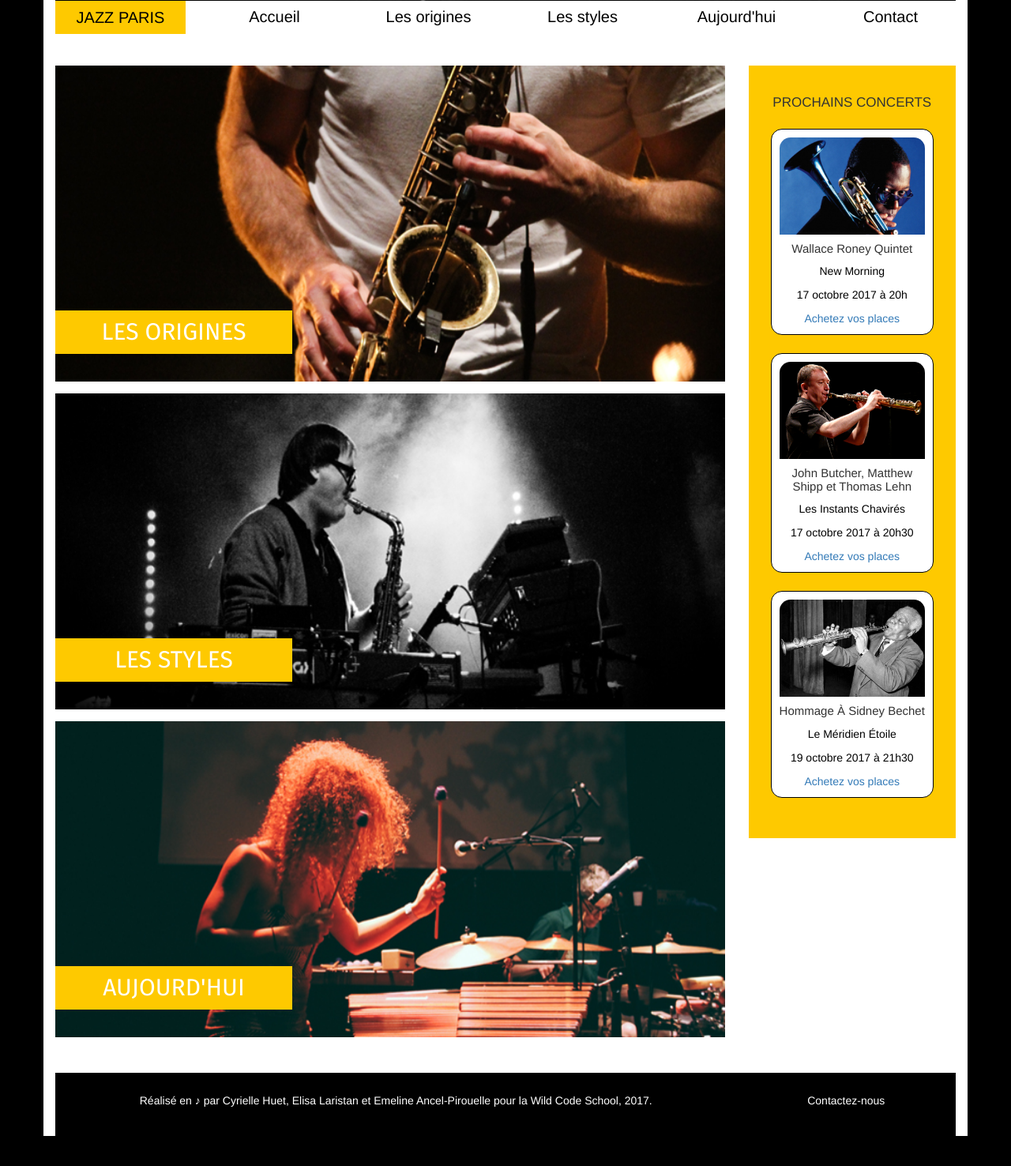
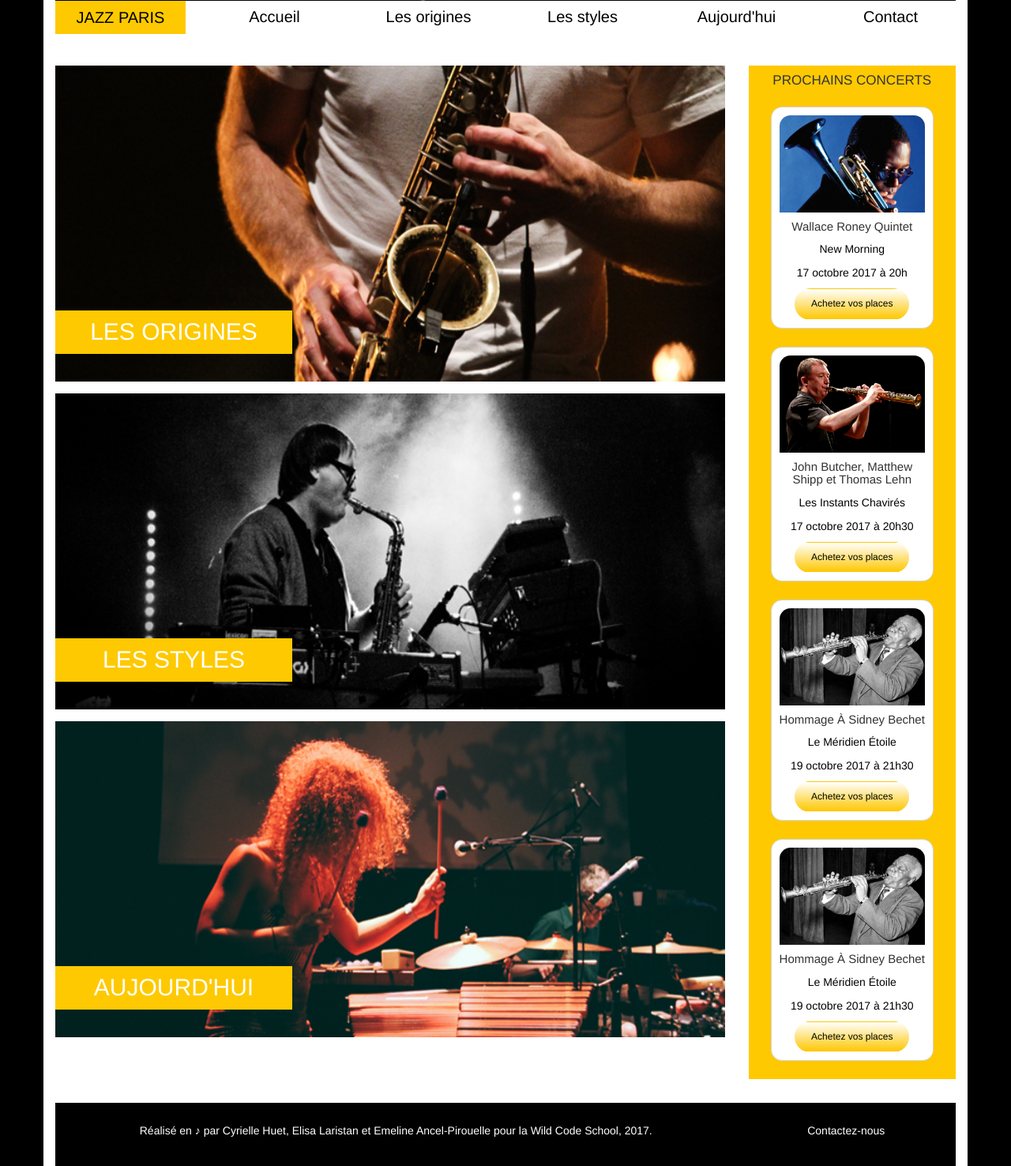
Before and after one commit to emelineap/jazz-paris, a PHP site: page / in a window 1280 px wide. Shown: the part 512-1988 px from the top of the page at 79% size. Before the commit the page ends 1950 px from the top, so only its background shows below. Run offline with PHP 8.4, Linux system fonts and the light colour scheme; some libraries are stand-ins or nearby versions.

Commit message:
Ajout boutons newsfeed et favicon dans l'index

```diff
--- a/assets/css/main.css
+++ b/assets/css/main.css
@@ -1,8 +1,6 @@
 /*On travaille sur la balise body, donc sur TOUTE la page*/
 
 body {
-
-	/*font-family: 'Fira Sans', sans-serif; PAS UTILE CAR DÉJÀ HÉRITÉ*/
 	font-color: black;
 	background-color: black;
 }
@@ -14,24 +12,7 @@ body {
 /*on travaille sur le bloc qui contient les 2 blocs: images + fil d'actu*/
 
 .global{
-
-	/*width: 90%;*/
-	/*modif du margin pour ne pas réduire la largeur*/
 	margin: 30px 0;
-}
-
-.left, .right {
-
-	 /*display: inline-block; PAS UTILE*/
-	 /*vertical-align: top;*/
-
-}
-
-/*on travaille sur le bloc gauche qui contient les images*/
-
-.left {
-
-	/*margin-left:10px; PAS UTILE*/
 }
 
 .categories {
@@ -45,7 +26,6 @@ body {
 	padding-right: 40px;
 
 	/*style du texte*/
-	font-family: "Fira Sans", sans-serif;
 	font-size: 30px;
 	color: black;
 	text-align: center;
@@ -58,44 +38,18 @@ body {
 }
 
 .picture_categories{
-
-	/*height: 300px;*/
-	/*width: 652px;*/
-	/*modif des margin sur les images*/
 	margin: 2rem 0;
 }
 
-/*la première image n'a pas de margin en haut*/
 .picture_categories:first-child{
 	margin-top: 0;
 }
 
-/*on travaille sur le bloc droit qui contient le fil d'actu*/
-/*.right{
-/*
-/*	;
-/*}
-/*
-/*.actu {
-/*
-/*	/* style du texte*/
-/*	font-family: "Fira Sans", sans-serif;
-/*	font-size: 30px;
-/*	color: black;
-/*	text-align: center;
-/*
-/*	/* style du fond*/
-/*	margin-top: 10px;
-/*	border: 1px solid white;
-/*	height: 930px;
-/*	width: 370px;
-/*	background: lightgrey;
-/*}
-*/
+/*FIL D'ACTU*/
 
 aside {
 	background-color: rgb(254, 201, 0);
-	padding: 2em;
+	padding: 0 2em;
 	overflow: auto;
 }
 
@@ -105,7 +59,7 @@ aside img {
 }
 
 .news {
-	border: solid 1px black;
+	border: solid 1px lightgrey;
 	border-radius: 1em;
 	text-align: center;
 	background-color: white;
@@ -126,3 +80,35 @@ h6 {
 .news p {
 	color: black;
 }
+
+/*ACHAT PLACES BUTTON*/
+
+.btn {
+  background: #ffffff;
+  background-image: -webkit-linear-gradient(top, #ffffff, #fec700);
+  background-image: -moz-linear-gradient(top, #ffffff, #fec700);
+  background-image: -ms-linear-gradient(top, #ffffff, #fec700);
+  background-image: -o-linear-gradient(top, #ffffff, #fec700);
+  background-image: linear-gradient(to bottom, #ffffff, #fec700);
+  -webkit-border-radius: 28;
+  -moz-border-radius: 28;
+  border-radius: 28px;
+  color: black;
+  font-size: 12px;
+  padding: 10px 20px 10px 20px;
+  text-decoration: none;
+}
+
+.btn a {
+	color: black;
+}
+
+.btn:hover {
+  background: #fec700;
+  background-image: -webkit-linear-gradient(top, #fec700, #ffffff);
+  background-image: -moz-linear-gradient(top, #fec700, #ffffff);
+  background-image: -ms-linear-gradient(top, #fec700, #ffffff);
+  background-image: -o-linear-gradient(top, #fec700, #ffffff);
+  background-image: linear-gradient(to bottom, #fec700, #ffffff);
+  text-decoration: none;
+}
--- a/includes/main.php
+++ b/includes/main.php
@@ -39,7 +39,7 @@
 								<h6>Wallace Roney Quintet</h6>
 								<p>New Morning</p>
 								<p>17 octobre 2017 à 20h</p>
-								<a href="http://www.digitick.com/wallace-roney-quintet-concert-new-morning-paris-17-octobre-2017-css4-digitick-pg101-ri4772075.html">Achetez vos places</a>
+								<p class="btn"><a href="http://www.digitick.com/wallace-roney-quintet-concert-new-morning-paris-17-octobre-2017-css4-digitick-pg101-ri4772075.html">Achetez vos places</a></p>
 							</div>
 
 							<div class="news">
@@ -47,7 +47,7 @@
 								<h6>John Butcher, Matthew Shipp et Thomas Lehn</h6>
 								<p>Les Instants Chavirés</p>
 								<p>17 octobre 2017 à 20h30</p>
-								<a href="https://www.yesgolive.com/instants-chavires/john-butcher-matthew-shipp-thomas-lehn">Achetez vos places</a>
+								<p class="btn"><a href="https://www.yesgolive.com/instants-chavires/john-butcher-matthew-shipp-thomas-lehn">Achetez vos places</a></p>
 							</div>
 
 							<div class="news">
@@ -55,11 +55,18 @@
 								<h6>Hommage À Sidney Bechet</h6>
 								<p>Le Méridien Étoile</p>
 								<p>19 octobre 2017 à 21h30</p>
-								<a href="http://www.fnacspectacles.com/place-spectacle/manifestation/Jazz-HOMMAGE-A-SIDNEY-BECHET-JC19O.htm?tduid=446663d9dc856c649bd511f351ec5a41">Achetez vos places</a>
+								<p class="btn"><a href="http://www.fnacspectacles.com/place-spectacle/manifestation/Jazz-HOMMAGE-A-SIDNEY-BECHET-JC19O.htm?tduid=446663d9dc856c649bd511f351ec5a41">Achetez vos places</a></p>
+							</div>
+
+							<div class="news">
+								<img src="assets/pictures/sidneybechet.jpg" alt="concert">
+								<h6>Hommage À Sidney Bechet</h6>
+								<p>Le Méridien Étoile</p>
+								<p>19 octobre 2017 à 21h30</p>
+								<p class="btn"><a href="http://www.fnacspectacles.com/place-spectacle/manifestation/Jazz-HOMMAGE-A-SIDNEY-BECHET-JC19O.htm?tduid=446663d9dc856c649bd511f351ec5a41">Achetez vos places</a></p>
 							</div>
 						</div>
 					</aside>
-
 
 				</div>
 			</div>
--- a/index.php
+++ b/index.php
@@ -6,9 +6,9 @@
 	<meta charset="UTF-8">
 	<title>Jazz Paris</title>
 
-	<!-- SCRIPT JS -->
-	<script src="js/jquery.min.js"></script>
-	<script src="js/bootstrap.min.js"></script>
+	<!-- FAVICON -->
+	<link rel="shortcut icon" href="assets/pictures/favicon.ico" type="image/x-icon">
+	<link rel="icon" href="assets/pictures/favicon.ico" type="image/x-icon">
 
 	<!-- BOOTSTRAP CSS -->
 	<link rel="stylesheet" href="https://maxcdn.bootstrapcdn.com/bootstrap/3.3.7/css/bootstrap.min.css" integrity="sha384-BVYiiSIFeK1dGmJRAkycuHAHRg32OmUcww7on3RYdg4Va+PmSTsz/K68vbdEjh4u" crossorigin="anonymous">
```
Also changed, not shown: assets/pictures/favicon.ico (added).
